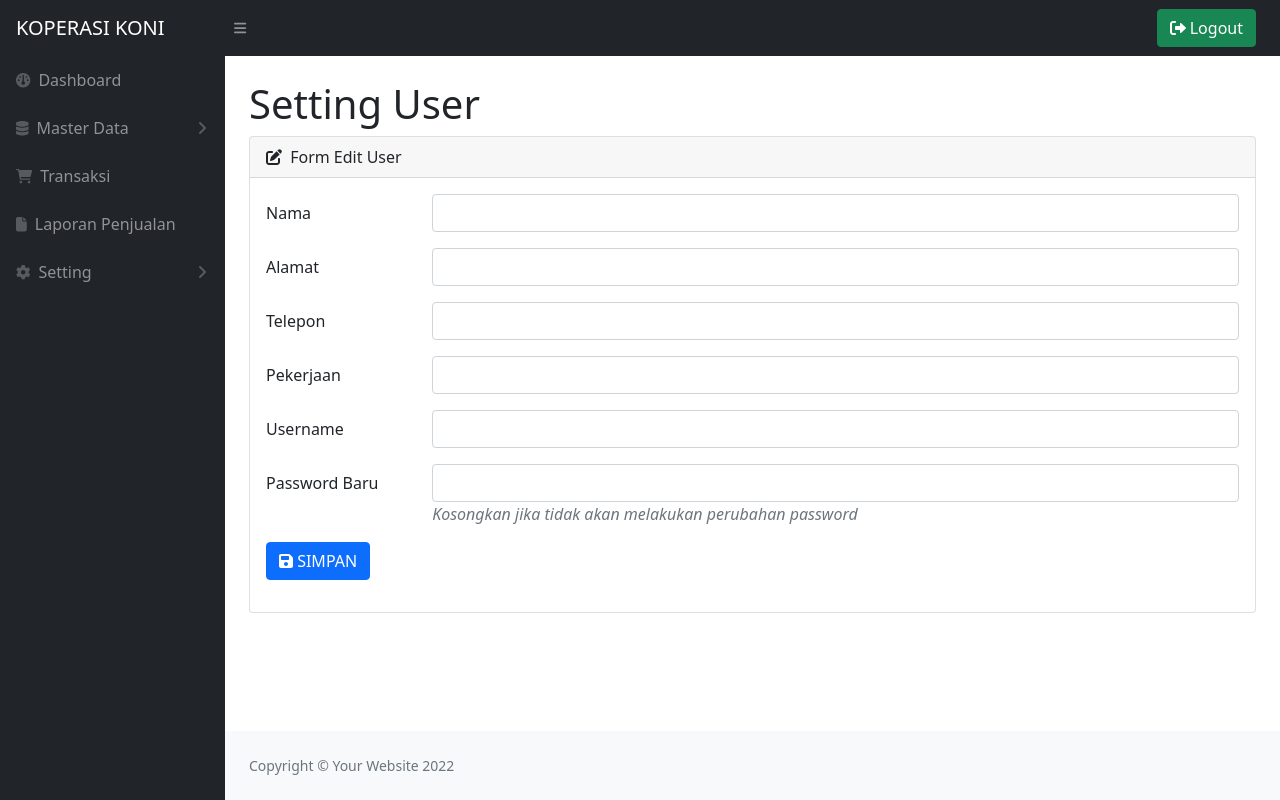
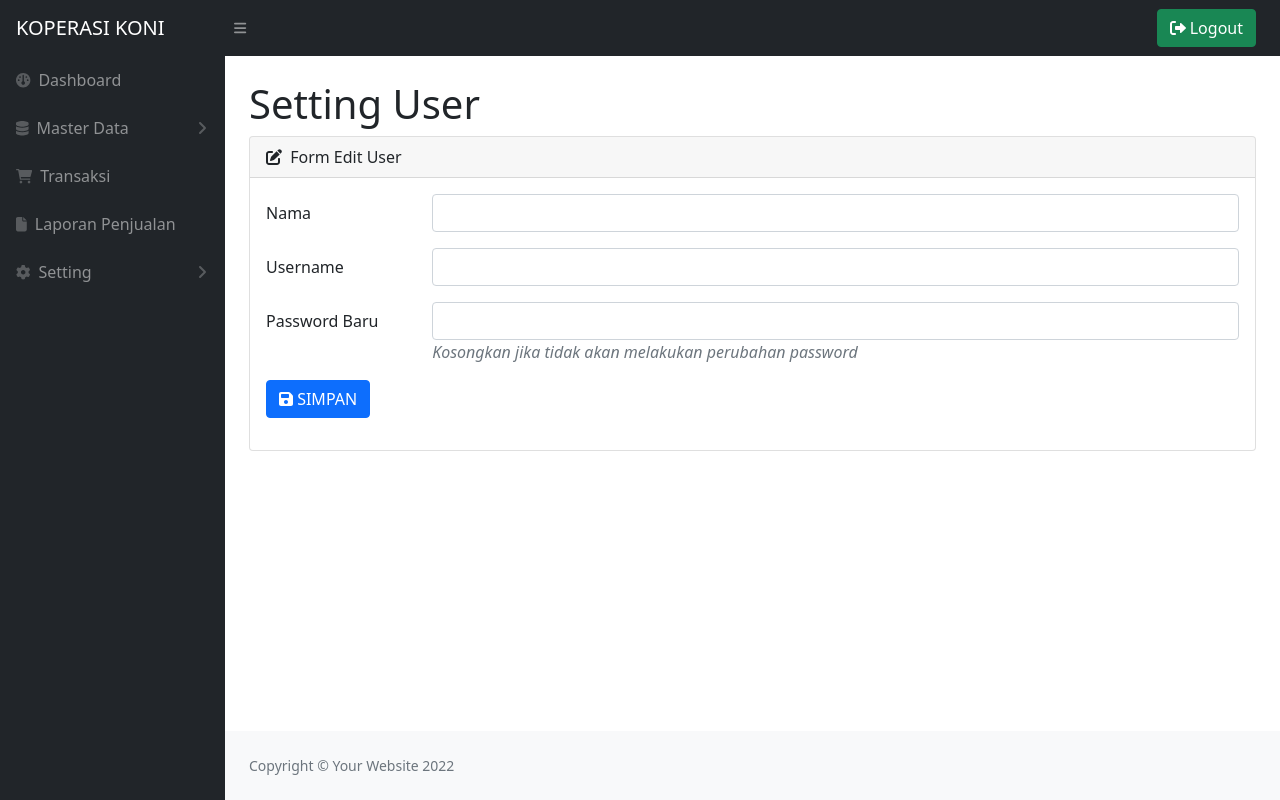
Before and after one commit to bilabror/kopni, a PHP site: page /index.php?page=setting-user in a window 1280 px wide. Run offline with PHP 8.4, Linux system fonts and the light colour scheme; the visitor is signed in with stand-in values (Sample User, id 1); data that the repository does not hold is empty; some libraries are stand-ins or nearby versions.

Commit message:
change karyawan's table structure

```diff
--- a/export-excel.php
+++ b/export-excel.php
@@ -1,5 +1,4 @@
 <?php
-
 
 session_start();
 $array = $_SESSION['dataExport'];
@@ -12,5 +11,6 @@ $out = fopen("php://output", 'w');
 foreach ($array as $data) {
     fputcsv($out, $data, "\t");
 }
+
 unset($_SESSION['dataExport']);
 fclose($out);
--- a/pages/barang-terjual.php
+++ b/pages/barang-terjual.php
@@ -8,12 +8,12 @@ $item_keluar = @mysqli_fetch_assoc(@mysqli_query($conn, "SELECT SUM(qty_keluar)
 </div>
 
 <div class="mt-4 d-flex justify-content-center">
-    <div class="card text-center" style="width: 16rem;height:200px">
+    <div class="card text-center" style="width: 27rem;height:270px">
         <div class="card-header bg-success">
             <h4 class="card-title text-white"><i class="fa fa-desktop"></i> Barang Terjual</h4>
         </div>
         <div class="card-body d-flex justify-content-center align-items-center">
-            <h1><?=$item_keluar ?></h1>
+            <h1 style="font-size:5em"><?=$item_keluar ?></h1>
         </div>
         <div class="card-footer text-muted">
             <h4 style="font-size:15px;"><a href="<?=baseUrl('?page=laporan-penjualan') ?>">Tabel Laporan <i class='fa fa-arrow-right'></i></a></h4>
--- a/pages/setting-user.php
+++ b/pages/setting-user.php
@@ -4,9 +4,6 @@ $user = @mysqli_fetch_assoc(@mysqli_query($conn, "SELECT * FROM karyawan"));
 
 if (isset($_POST['submit'])) {
     $nama = $_POST['nama'];
-    $alamat = $_POST['alamat'];
-    $phone = $_POST['phone'];
-    $pekerjaan = $_POST['pekerjaan'];
     $username = $_POST['username'];
     $newPassword = $_POST['new_password'];
     $updatePassword = '';
@@ -14,7 +11,7 @@ if (isset($_POST['submit'])) {
         $updatePassword = ",password='$newPassword'";
 
 
-    $sql = @mysqli_query($conn, "UPDATE karyawan SET nama_pegawai='$nama',alamat_pegawai='$alamat',telp_pegawai='$phone',pekerjaan='$pekerjaan',username='$username'$updatePassword");
+    $sql = @mysqli_query($conn, "UPDATE karyawan SET nama='$nama',username='$username'$updatePassword");
 
     if ($sql) {
         $_SESSION['login'] = $username;
@@ -39,25 +36,7 @@ if (isset($_POST['submit'])) {
                 <div class="mb-3 row">
                     <label for="nama" class="col-sm-2 col-form-label">Nama</label>
                     <div class="col-sm-10">
-                        <input type="text" class="form-control" id="nama" name="nama" required value="<?=$user['nama_pegawai'] ?>">
-                    </div>
-                </div>
-                <div class="mb-3 row">
-                    <label for="alamat" class="col-sm-2 col-form-label">Alamat</label>
-                    <div class="col-sm-10">
-                        <input type="text" class="form-control" id="alamat" name="alamat" required value="<?=$user['alamat_pegawai'] ?>">
-                    </div>
-                </div>
-                <div class="mb-3 row">
-                    <label for="phone" class="col-sm-2 col-form-label">Telepon</label>
-                    <div class="col-sm-10">
-                        <input type="text" class="form-control" id="phone" name="phone" required value="<?=$user['telp_pegawai'] ?>">
-                    </div>
-                </div>
-                <div class="mb-3 row">
-                    <label for="pekerjaan" class="col-sm-2 col-form-label">Pekerjaan</label>
-                    <div class="col-sm-10">
-                        <input type="text" class="form-control" id="pekerjaan" name="pekerjaan" required value="<?=$user['pekerjaan'] ?>">
+                        <input type="text" class="form-control" id="nama" name="nama" required value="<?=$user['nama'] ?>">
                     </div>
                 </div>
                 <div class="mb-3 row">
--- a/pages/stok-barang.php
+++ b/pages/stok-barang.php
@@ -10,12 +10,12 @@ $stok = @mysqli_fetch_assoc(@mysqli_query($conn, "SELECT SUM(qty_stok) as jumlah
 
 
 <div class="mt-4 d-flex justify-content-center">
-    <div class="card text-center" style="width: 16rem;height:200px">
+    <div class="card text-center" style="width: 27rem;height:270px">
         <div class="card-header bg-success">
             <h4 class="card-title text-white"><i class="fa fa-desktop"></i> Stok Barang</h4>
         </div>
         <div class="card-body d-flex justify-content-center align-items-center">
-            <h1><?=$stok ?></h1>
+            <h1 style="font-size:5em"><?=$stok ?></h1>
         </div>
         <div class="card-footer text-muted">
             <h4 style="font-size:15px;"><a href="<?=baseUrl('?page=list-barang') ?>">Tabel Barang <i class='fa fa-arrow-right'></i></a></h4>
```
